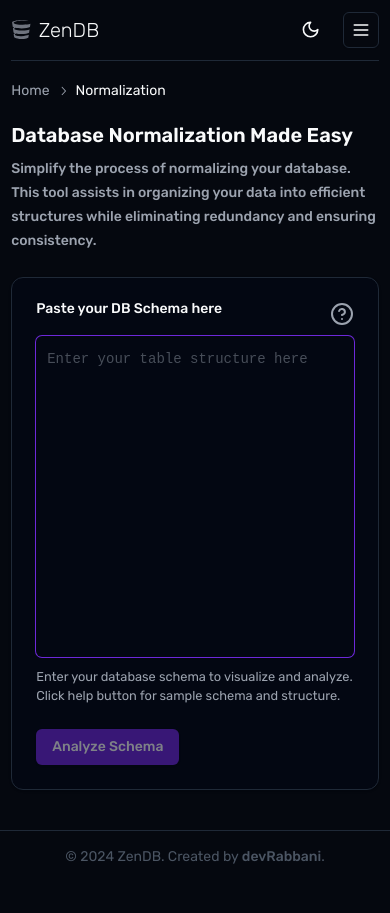
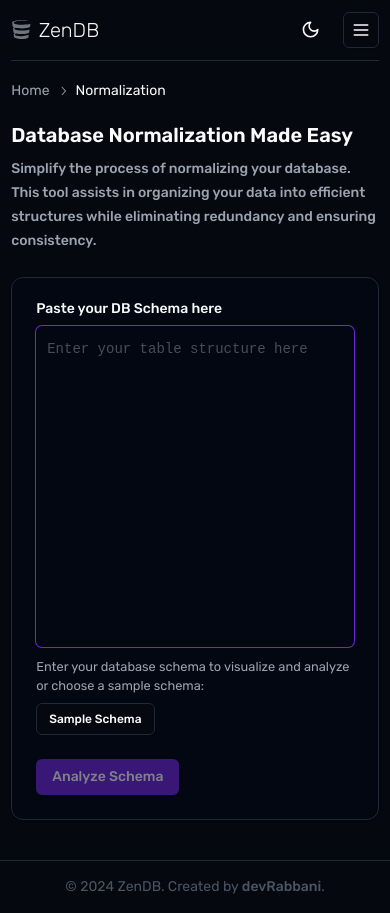
Before and after one commit to devRabbani/zendb, a Next.js app: page /normalization in a window 390 px wide. Before the commit the page ends 883 px from the top, so only its background shows below. Built offline with nearby package versions, Linux system fonts and the light colour scheme.

Commit message:
add responsive codes to normalization part

```diff
--- a/components/tools/fd-barplot.tsx
+++ b/components/tools/fd-barplot.tsx
@@ -58,7 +58,7 @@
   }, [dependencies]);
 
   return (
-    <Card className="min-h-[500px]">
+    <Card className="md:min-h-[500px]">
       <CardHeader>
         <CardTitle>Intra vs Inter table dependencies</CardTitle>
         <CardDescription>
@@ -77,7 +77,9 @@
                 tickLine={false}
                 tickMargin={10}
                 axisLine={false}
-                tickFormatter={(value) => value.slice(0, 20)}
+                tickFormatter={(value) =>
+                  value.length > 9 ? value.slice(0, 7) + ".." : value
+                }
               />
               <ChartTooltip content={<ChartTooltipContent hideLabel />} />
               <ChartLegend content={<ChartLegendContent />} />
--- a/components/tools/normalization-editor.tsx
+++ b/components/tools/normalization-editor.tsx
@@ -7,6 +7,7 @@
 import SchemaHelperPopup from "./schema-helper-popup";
 import { parseSchemaConstraints } from "@/lib/tools-utils";
 import { TableConstraint } from "@/lib/types";
+import { SAMPLE_SCHEMA } from "@/lib/constants";
 
 export default function NormalizationEditor({
   saveTable,
@@ -43,10 +44,28 @@
       <div className="space-y-2.5">
         <div className="flex justify-between item-center">
           <Label htmlFor="code-editor">Paste your DB Schema here</Label>
-          <SchemaHelperPopup />
+          <div className="hidden min-[500px]:block">
+            <SchemaHelperPopup />
+          </div>
         </div>
         <CodeEditor value={schema} onValueChange={onSchemaChange} />
-        <p className="text-[0.8rem] text-muted-foreground">
+        <div className="min-[500px]:hidden">
+          <p className="text-[0.8rem] text-muted-foreground">
+            Enter your database schema to visualize and analyze or choose a
+            sample schema:
+          </p>
+
+          <Button
+            type="button"
+            variant="outline"
+            size="sm"
+            className="mt-2"
+            onClick={() => setSchema(SAMPLE_SCHEMA.simple)}
+          >
+            Sample Schema
+          </Button>
+        </div>
+        <p className="text-[0.8rem] text-muted-foreground hidden min-[500px]:block">
           Enter your database schema to visualize and analyze. Click help button
           for sample schema and structure.
         </p>
--- a/components/tools/normalization-suggestion.tsx
+++ b/components/tools/normalization-suggestion.tsx
@@ -58,7 +58,7 @@
                       ? "medium"
                       : "default"
                   }
-                  className="space-x-1 pt-4"
+                  className="space-x-1 space-y-3 pt-4 [&>svg]:static [&>svg~*]:pl-0 sm:[&>svg]:absolute sm:[&>svg~*]:pl-7 sm:space-y-0"
                 >
                   {suggestion.severity === "high" && (
                     <AlertCircle className="h-5 w-5" />
```
